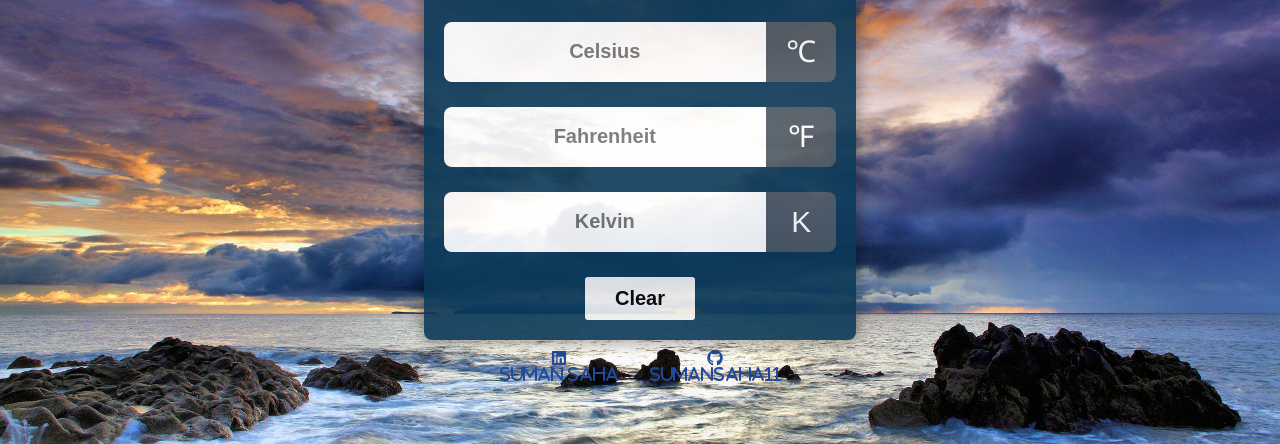
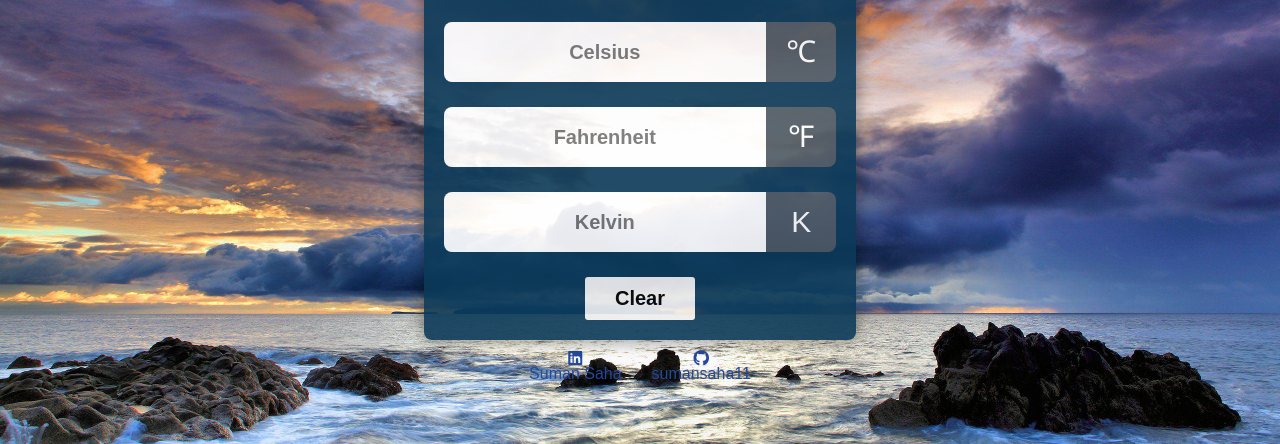
Before and after one commit to sumansaha11/temperature-converter, a plain HTML site: page index.html in a window 1280 px wide. Shown: the part 241-685 px from the top of the page. Drawn offline with nearby package versions, Linux system fonts and the light colour scheme.

Commit message:
footer fix

```diff
--- a/index.html
+++ b/index.html
@@ -42,14 +42,14 @@
             <div class="footer-icons">
                 <ul>
                     <li>
-                        <a href="https://www.linkedin.com/in/suman-saha-384b36264" target="blank">
+                        <a href="https://www.linkedin.com/in/suman-saha-384b36264" target="_blank">
                             <i class="fa-brands fa-linkedin">
                                 <p>Suman Saha</p>
                             </i>
                         </a>
                     </li>
                     <li>
-                        <a href="https://github.com/sumansaha11" target="blank">
+                        <a href="https://github.com/sumansaha11" target="_blank">
                             <i class="fa-brands fa-github">
                                 <p>sumansaha11</p>
                             </i>
--- a/style.css
+++ b/style.css
@@ -3,6 +3,7 @@
     padding: 0;
     box-sizing: border-box;
     color: rgb(33, 73, 158);
+    font-family: sans-serif;
 }
 
 body {
```
